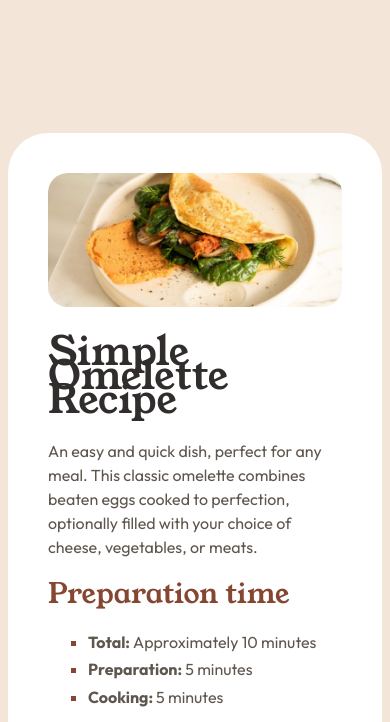
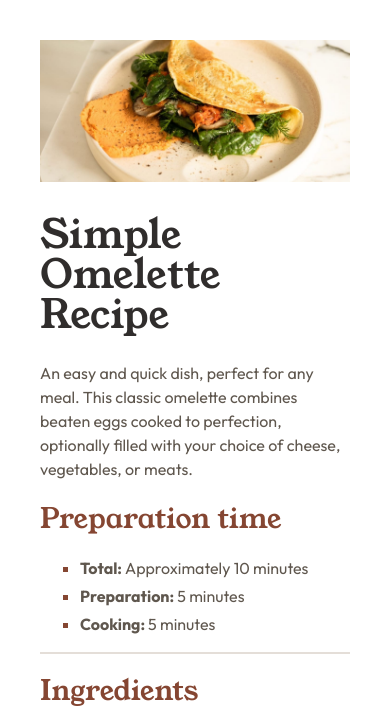
Before and after one commit to mohammad-sayed-ahmad/recipe-page-component, a plain HTML site: page src/index.html in a window 390 px wide. Shown: the top 722 px of the page. Drawn offline with Linux system fonts and the light colour scheme.

Commit message:
Made App Mobile-Friendly. CSS: fixed top/bottom margin of main.

```diff
--- a/src/index.css
+++ b/src/index.css
@@ -23,12 +23,13 @@ body {
   display: flex;
   justify-content: center;
 
+  margin: 0;
+
   color: var(--stone-600);
-  font-family: "Outfit", "Franklin Gothic Medium", "Arial Narrow", Arial,
-    sans-serif;
+  font-family: "Outfit", "Franklin Gothic Medium", "Arial Narrow", Arial, sans-serif;
   font-size: 16px;
   font-weight: 400;
-  line-height: 150%;
+  line-height: 1.5;
 }
 
 main {
@@ -36,7 +37,7 @@ main {
 
   box-sizing: border-box;
   max-inline-size: 46rem;
-  margin-block-start: 125px;
+  margin-block: 7.8125rem; /*125px*/
   padding: 40px;
 
   border-radius: 40px;
@@ -46,6 +47,7 @@ main {
     border-radius: 20px;
   }
 }
+
 
 h1 {
   color: var(--stone-900);
@@ -99,3 +101,21 @@ table {
 hr {
   border: 1px solid var(--stone-150);
 }
+
+
+
+/* Mobile edits */
+@media screen and (width < 450px) {
+  main {
+    margin-block: 0;
+    border-radius: 0;
+
+    img {
+      border-radius: 0;
+    }
+  }
+
+  h1, h2 {
+    line-height: 1;
+  }
+}
```
Also changed, not shown: screenshot.png (added), 1 other file.
